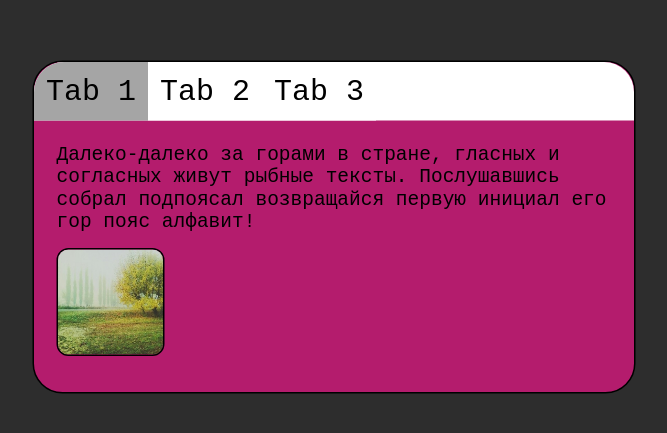
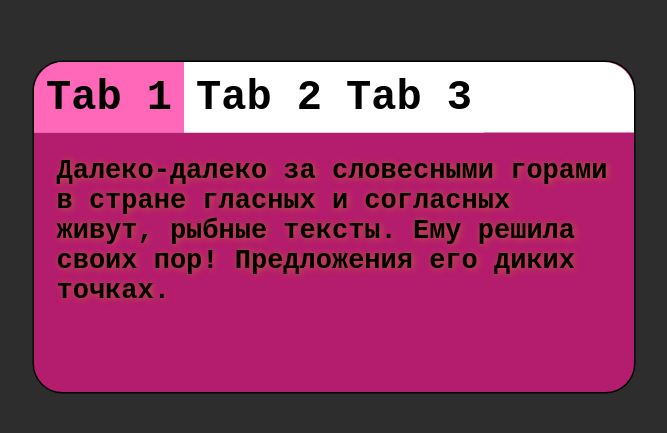
Before and after one commit to dropname1/tabs_vaniliya_js, a plain HTML site: page index.html in a window 1280 px wide. Shown: the part 173-606 px from the top of the page, without its empty margins (306-973 px from the left). Drawn offline with Linux system fonts and the light colour scheme.

Commit message:
next commit

```diff
--- a/index.html
+++ b/index.html
@@ -15,21 +15,18 @@
             <div class="tab">Tab 3</div>
         </div>
         <div class="tabsContent">
-            <div class="tabContent active">Далеко-далеко за горами в стране, гласных и согласных живут рыбные тексты. Послушавшись собрал подпоясал возвращайся первую инициал его гор пояс алфавит!
+            <div class="tabContent active">Далеко-далеко за словесными горами в стране гласных и согласных живут, рыбные тексты. Ему решила своих пор! Предложения его диких точках.
             <div style="margin-top: 10px;">
-                <img src="11.jpg" alt="">
             </div>
             </div>
             <div class="tabContent">Далеко-далеко за словесными горами в стране, гласных и  живут рыбные тексты. Послушавшись собрал подпоясал
             возвращайся  инициал его гор пояс алфавит!
             <div style="margin-top: 10px;">
-                <img src="12.jpg" alt="">
             </div>
             </div>
             <div class="tabContent">Далеко-далеко за словеснымив стране, гласных и согласных живут рыбные тексты. Послушавшись собрал подпоясал
             возвращайся первую инициал гор пояс алфавит!
                 <div style="margin-top: 10px;">
-                    <img src="13.jpg" alt="">
                 </div>
             </div>
         </div>
--- a/style.css
+++ b/style.css
@@ -31,12 +31,14 @@ img {
 }
 .tab {
 padding: 8px;
-font-size: 20px;
+font-size: 28px;
+font-weight: bold;
 background-color: #fff;
 cursor: pointer;
+font-family:monospace;
 }
 .tab:hover {
-    background-color: rgb(165, 165, 165);
+    background-color: #ff1491a4;
 }
 .tab:nth-child(1) {
     border-top-left-radius: 20px;
@@ -44,10 +46,14 @@ cursor: pointer;
 .tabContent {
     display: none;
     padding: 15px;
+    font-size: 18px;
+    text-shadow: 1px 1px 5px  rgb(194, 94, 64);
+    font-weight:bold;
+    font-family:monospace;
 }
 .active {
     display: block;
 }
 .pressed {
-    background-color: rgb(165, 165, 165);
+    background-color: #ff1491a4;
 }
```
